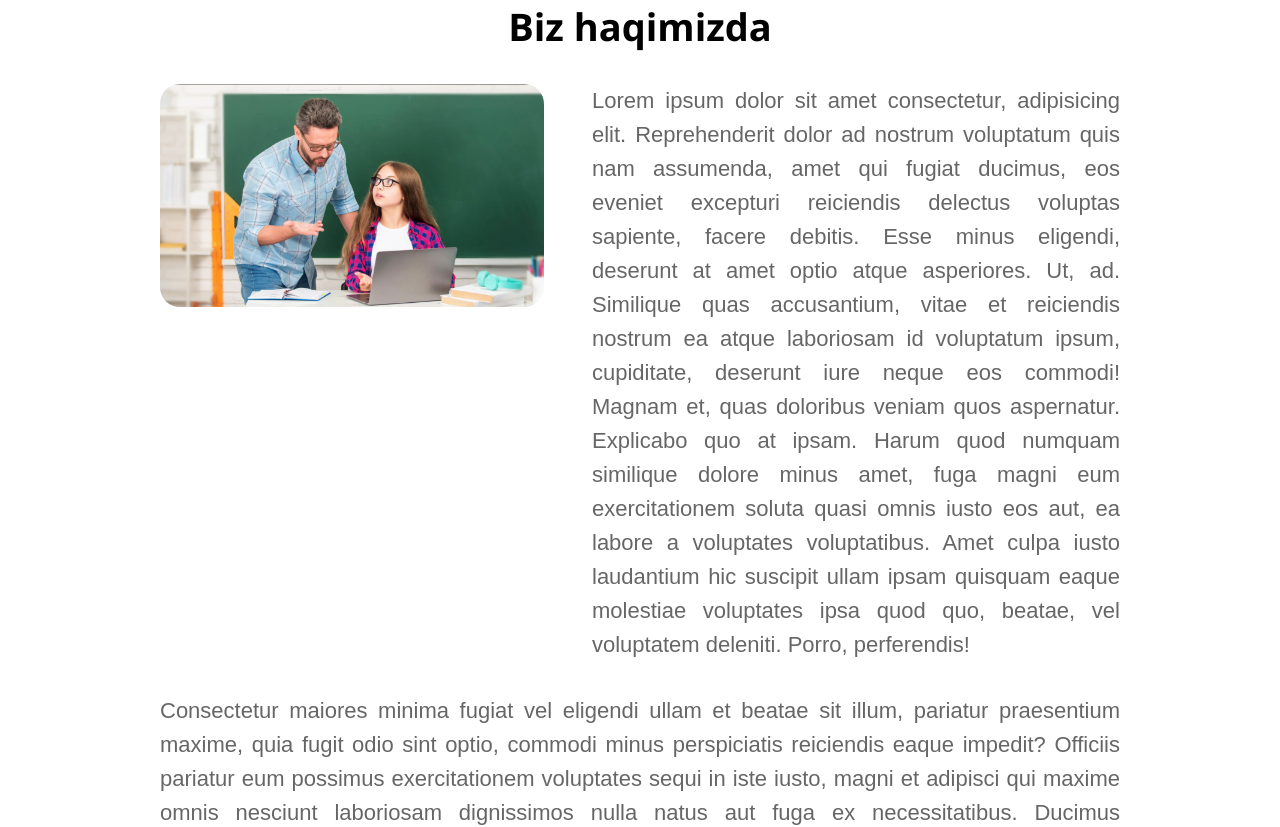
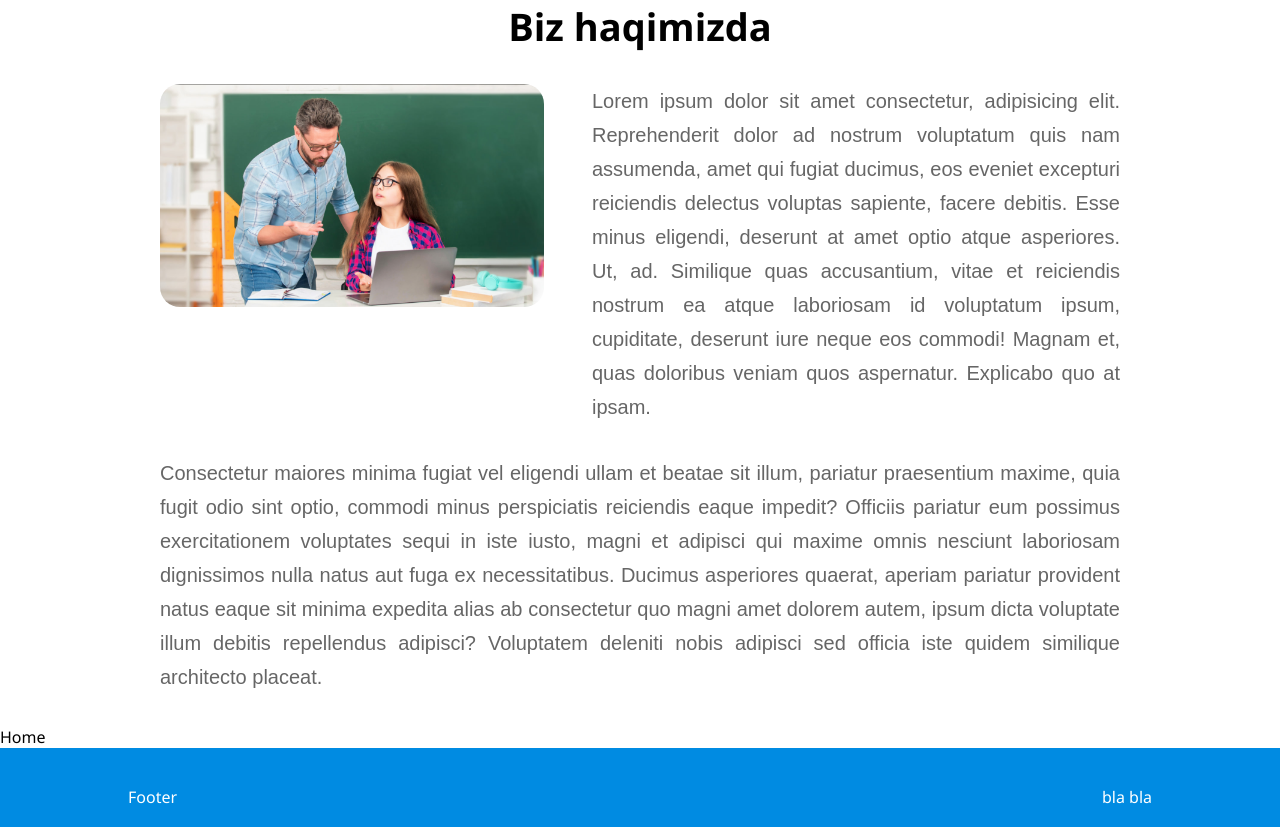
Before and after one commit to ImMalika/pedcontrols, a React (Create React App) app: page /aboutUs in a window 1280 px wide. Shown: the top 827 px of the page. Built offline with nearby package versions, Linux system fonts and the light colour scheme.

Commit message:
about page was updated

```diff
--- a/src/pages/main/aboutUs/aboutUs.js
+++ b/src/pages/main/aboutUs/aboutUs.js
@@ -15,7 +15,7 @@ const AboutUs = () => {
 					<img src={mainImg} alt="media" />
 				</div>
 				<div className="aboutUs__wrapper-info">
-				<p>Lorem ipsum dolor sit amet consectetur, adipisicing elit. Reprehenderit dolor ad nostrum voluptatum quis nam assumenda, amet qui fugiat ducimus, eos eveniet excepturi reiciendis delectus voluptas sapiente, facere debitis. Esse minus eligendi, deserunt at amet optio atque asperiores. Ut, ad. Similique quas accusantium, vitae et reiciendis nostrum ea atque laboriosam id voluptatum ipsum, cupiditate, deserunt iure neque eos commodi! Magnam et, quas doloribus veniam quos aspernatur. Explicabo quo at ipsam. Harum quod numquam similique dolore minus amet, fuga magni eum exercitationem soluta quasi omnis iusto eos aut, ea labore a voluptates voluptatibus. Amet culpa iusto laudantium hic suscipit ullam ipsam quisquam eaque molestiae voluptates ipsa quod quo, beatae, vel voluptatem deleniti. Porro, perferendis!</p>
+				<p>Lorem ipsum dolor sit amet consectetur, adipisicing elit. Reprehenderit dolor ad nostrum voluptatum quis nam assumenda, amet qui fugiat ducimus, eos eveniet excepturi reiciendis delectus voluptas sapiente, facere debitis. Esse minus eligendi, deserunt at amet optio atque asperiores. Ut, ad. Similique quas accusantium, vitae et reiciendis nostrum ea atque laboriosam id voluptatum ipsum, cupiditate, deserunt iure neque eos commodi! Magnam et, quas doloribus veniam quos aspernatur. Explicabo quo at ipsam. </p>
 				</div>
 				<p>Consectetur maiores minima fugiat vel eligendi ullam et beatae sit illum, pariatur praesentium maxime, quia fugit odio sint optio, commodi minus perspiciatis reiciendis eaque impedit? Officiis pariatur eum possimus exercitationem voluptates sequi in iste iusto, magni et adipisci qui maxime omnis nesciunt laboriosam dignissimos nulla natus aut fuga ex necessitatibus. Ducimus asperiores quaerat, aperiam pariatur provident natus eaque sit minima expedita alias ab consectetur quo magni amet dolorem autem, ipsum dicta voluptate illum debitis repellendus adipisci? Voluptatem deleniti nobis adipisci sed officia iste quidem similique architecto placeat.</p>
 			</div>
--- a/src/pages/main/aboutUs/aboutUs.scss
+++ b/src/pages/main/aboutUs/aboutUs.scss
@@ -30,7 +30,7 @@
         width: 55%;
     }
         p{
-            font-size: 22px;
+            font-size: 20px;
             line-height: 34px;
             font-family: sans-serif;
             text-align: justify;
```
